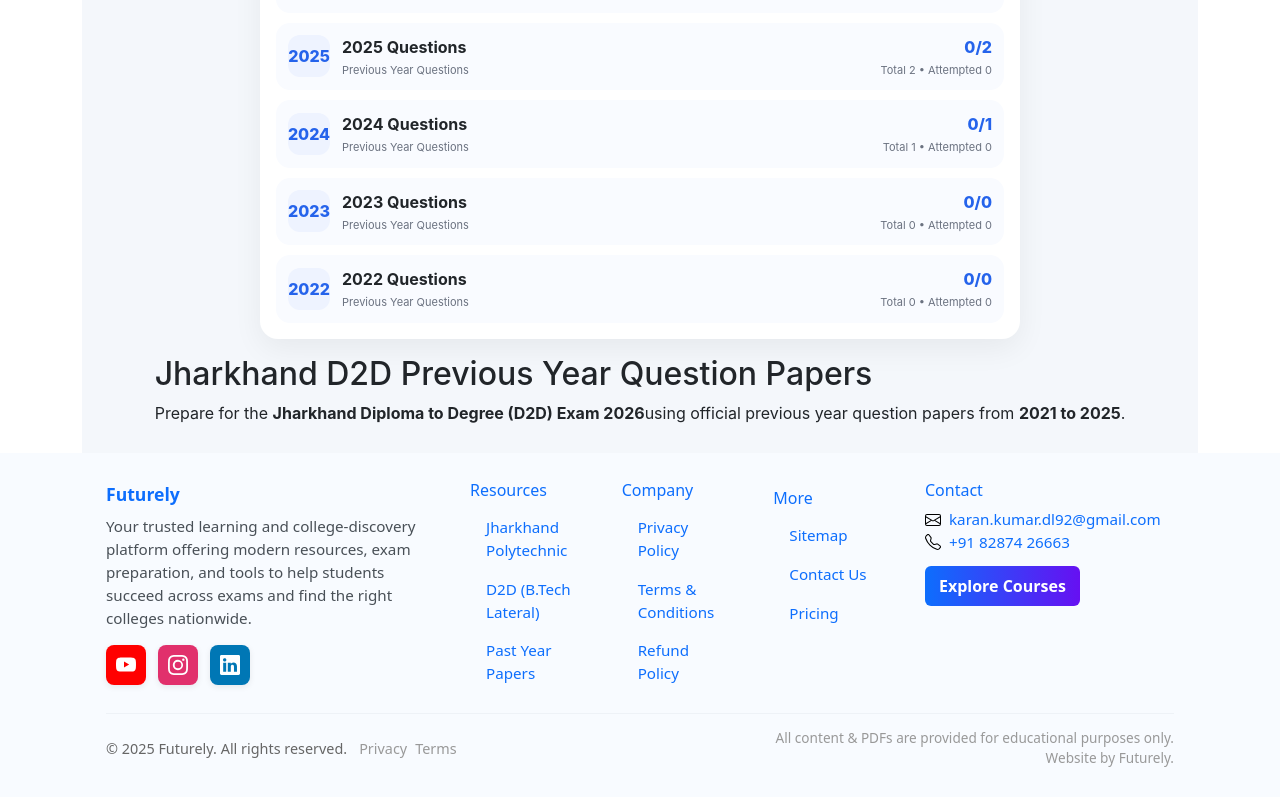
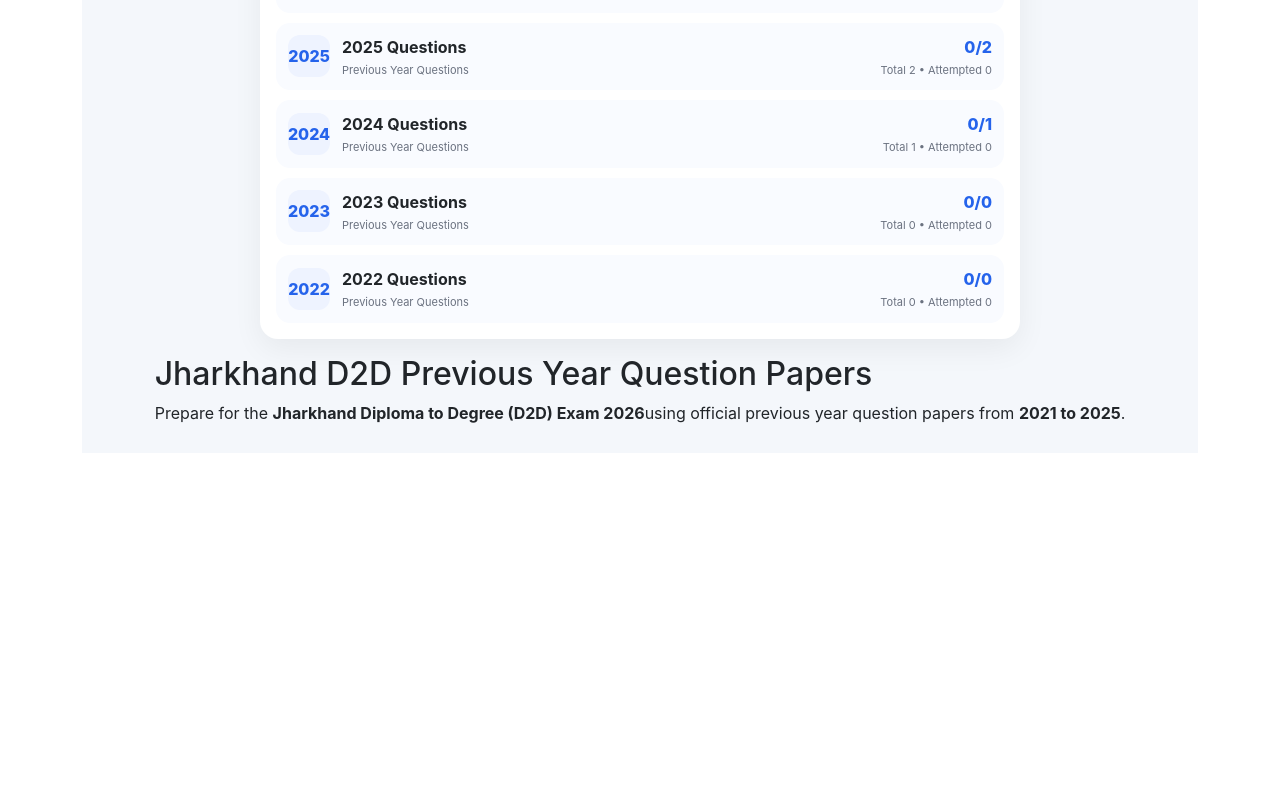
Before and after one commit to Karan123457/NextGenZ, a React (Create React App) app: page /Exam_Preparation/1 in a window 1280 px wide. Shown: the part 403-1200 px from the top of the page. After the commit the page ends 856 px from the top, so only its background shows below. Built offline with nearby package versions, Linux system fonts and the light colour scheme.

Commit message:
Update App.js

```diff
--- a/src/App.js
+++ b/src/App.js
@@ -51,6 +51,11 @@ function ScrollToTopWithMemory() {
 }
 
 function App() {
+  const location = useLocation();
+
+  const hideFooter =
+    location.pathname.startsWith("/Exam_Preparation/");
+
   return (
     <>
       <ScrollToTopWithMemory />
@@ -75,7 +80,8 @@ function App() {
           <Route path="/Exam_Preparation/:board_subcard" element={<DetailsPage />} />
         </Routes>
       </div>
-      <Footer />
+      {!hideFooter && <Footer />}
+
     </>
   );
 }
```
